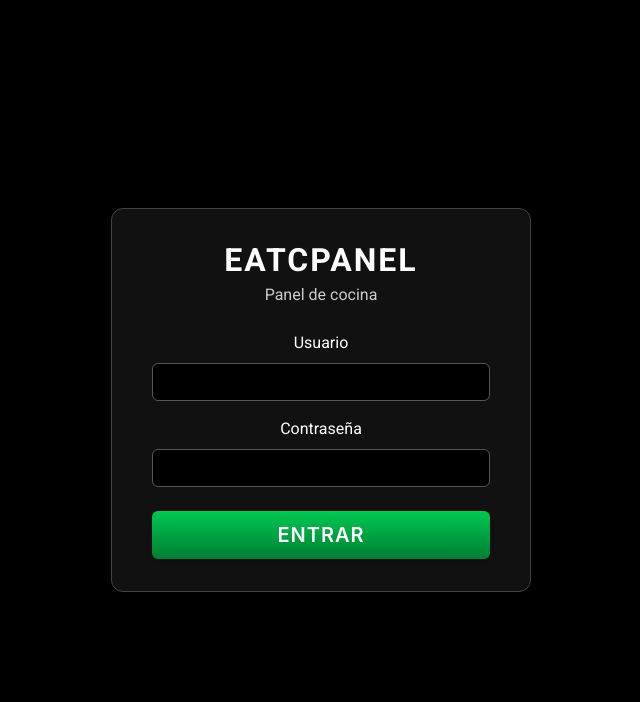
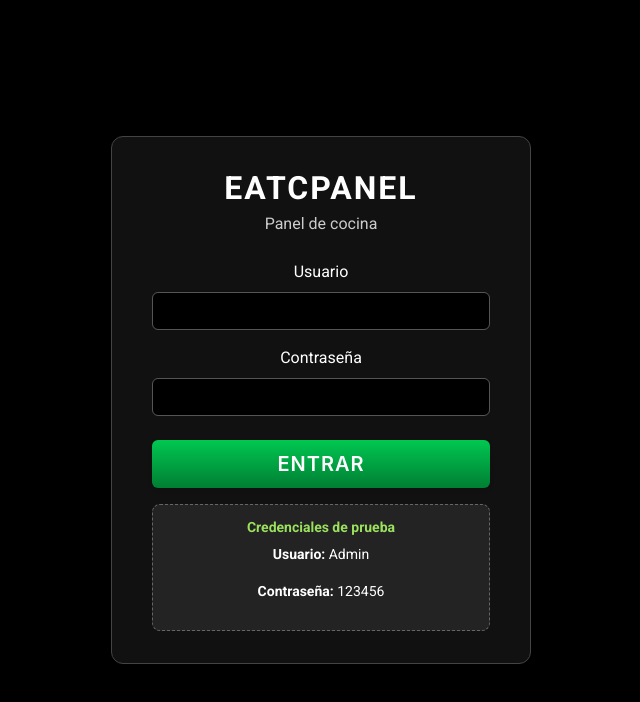
Before and after one commit to franciscopassarelli/AppCocina, a React (Vite) app: page /login in a window 1280 px wide. Shown: the top 702 px of the page, without its empty margins (319-959 px from the left). Built offline with nearby package versions, Linux system fonts and the light colour scheme; no server answers.

Commit message:
fix-navbar-layout

```diff
--- a/src/App.jsx
+++ b/src/App.jsx
@@ -3,11 +3,11 @@ import AdminDashboard from "./pages/AdminDashboard";
 import CookDashboard from "./pages/CookDashboard";
 import RecipeAdmin from "./pages/RecipeAdmin";
 import ProveedoresPage from "./pages/Proveedores";
-import Navbar from "./components/common/Navbar";
 import ControlAceite from "./pages/ControlAceite";
 import { DepartamentosProvider } from "./context/DepartamentosContext";
 import { ProductoProvider } from "./context/ProductoContext";
 import { BrowserRouter as Router, Routes, Route, Navigate } from "react-router-dom";
+import Layout from "./components/layout/Layout";
 
 import Login from "./pages/Login";
 import FullScreenLoader from "./components/common/FullScreenLoader";
@@ -19,7 +19,6 @@ export default function App() {
   );
 
   useEffect(() => {
-    // Simulamos una carga inicial (puede ser fetch real a tu API)
     const t = setTimeout(() => setIsLoading(false), 1000);
     return () => clearTimeout(t);
   }, []);
@@ -41,21 +40,22 @@ export default function App() {
     <DepartamentosProvider>
       <ProductoProvider>
         <Router>
-          {/* Navbar sólo si está logueado */}
-        {!isLoading && isAuth && <Navbar />}
-
           <Routes>
+            <Route element={<Layout isAuth={isAuth} />}>
               {/* LOGIN */}
               <Route path="/login" element={<Login onLogin={handleLogin} />} />
 
-            {/* RUTAS PROTEGIDAS */}
+              {/* ROOT */}
               <Route
                 path="/"
                 element={
-                isAuth ? <Navigate to="/cook" replace /> : <Navigate to="/login" replace />
+                  isAuth
+                    ? <Navigate to="/cook" replace />
+                    : <Navigate to="/login" replace />
                 }
               />
 
+              {/* RUTAS PROTEGIDAS */}
               <Route
                 path="/admin"
                 element={
@@ -101,8 +101,8 @@ export default function App() {
                 }
               />
 
-            {/* CUALQUIER OTRA RUTA */}
               <Route path="*" element={<Navigate to="/" replace />} />
+            </Route>
           </Routes>
         </Router>
       </ProductoProvider>
--- /dev/null
+++ b/src/components/layout/Layout.jsx
@@ -0,0 +1,15 @@
+import { Outlet, useLocation } from "react-router-dom";
+import Navbar from "../common/Navbar";
+
+
+export default function Layout({ isAuth }) {
+  const location = useLocation();
+  const isLogin = location.pathname === "/login";
+
+  return (
+    <>
+      {isAuth && !isLogin && <Navbar />}
+      <Outlet />
+    </>
+  );
+}
--- a/src/components/styles/Auth.css
+++ b/src/components/styles/Auth.css
@@ -102,3 +102,20 @@
     text-shadow: 0 0 16px rgba(0, 200, 81, 0.9);
   }
 }
+
+.demo-credentials {
+  margin-top: 16px;
+  padding: 12px 16px;
+  border-radius: 8px;
+  background: rgba(255, 255, 255, 0.08);
+  color: #fff;
+  font-size: 14px;
+  text-align: center;
+  border: 1px dashed rgba(255, 255, 255, 0.3);
+}
+
+.demo-title {
+  font-weight: 600;
+  margin-bottom: 6px;
+  color: #9be15d; /* verde suave */
+}
--- a/src/pages/Login.jsx
+++ b/src/pages/Login.jsx
@@ -1,4 +1,4 @@
-import React, { useState } from "react";
+import React, { useRef, useState } from "react";
 import { useNavigate } from "react-router-dom";
 import "../components/styles/Auth.css";
 
@@ -8,17 +8,17 @@ export default function Login({ onLogin }) {
   const [error, setError] = useState("");
   const [loading, setLoading] = useState(false);
   const navigate = useNavigate();
+  const timerRef = useRef(null);
 
   const handleSubmit = (e) => {
     e.preventDefault();
 
-    if (user === "admin" && pass === "1234") {
+    if (user === "Admin" && pass === "123456") {
       setLoading(true);
       localStorage.setItem("isAuth", "true");
       onLogin();
 
-      // ⏳ 5 segundos antes de entrar
-      setTimeout(() => {
+      timerRef.current = setTimeout(() => {
         navigate("/cook");
       }, 5000);
     } else {
@@ -26,7 +26,15 @@ export default function Login({ onLogin }) {
     }
   };
 
-  // ⛔ MOSTRAR LOADER EN VEZ DEL LOGIN
+  // Cleanup
+  React.useEffect(() => {
+    return () => {
+      if (timerRef.current) {
+        clearTimeout(timerRef.current);
+      }
+    };
+  }, []);
+
   if (loading) {
     return (
       <div className="loader-screen">
@@ -77,6 +85,16 @@ export default function Login({ onLogin }) {
             Entrar
           </button>
         </form>
+
+        <div className="demo-credentials">
+          <p className="demo-title">Credenciales de prueba</p>
+          <p>
+            <strong>Usuario:</strong> Admin
+          </p>
+          <p>
+            <strong>Contraseña:</strong> 123456
+          </p>
+        </div>
       </div>
     </div>
   );
```
Also changed, not shown: src/components/styles/UsoStockModal.css (added, +19 -0 lines). Lines whose indentation alone changed are shown as unchanged.
